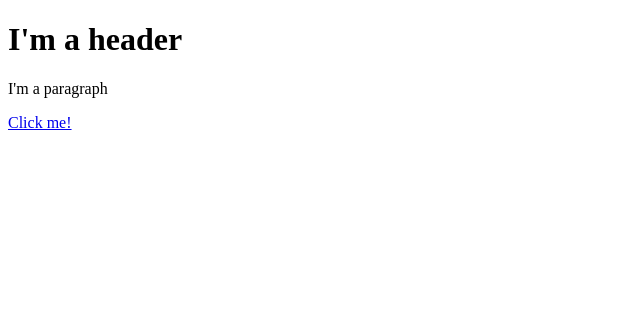
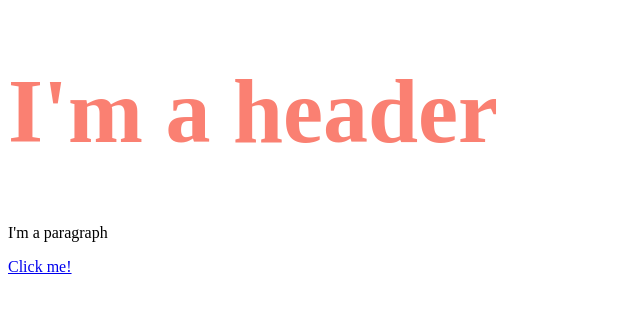
Before and after one commit to ShoaibMulla/Practice, a plain HTML site: page Test.html in a window 1280 px wide. Shown: the whole page, without its empty margins (0-640 px from the left). Drawn offline with Linux system fonts and the light colour scheme.

Commit message:
Created css file

```diff
--- a/Test.html
+++ b/Test.html
@@ -2,6 +2,7 @@
 <html>
 <head>
 	<title>My Test Page</title>
+	<link rel="stylesheet" type="text/css" href="css/test.css">
 </head>
 <body>
 	<h1>I'm a header</h1>
--- /dev/null
+++ b/css/test.css
@@ -0,0 +1,4 @@
+h1{
+	font-size: 90px;
+	color: salmon;
+}
```
